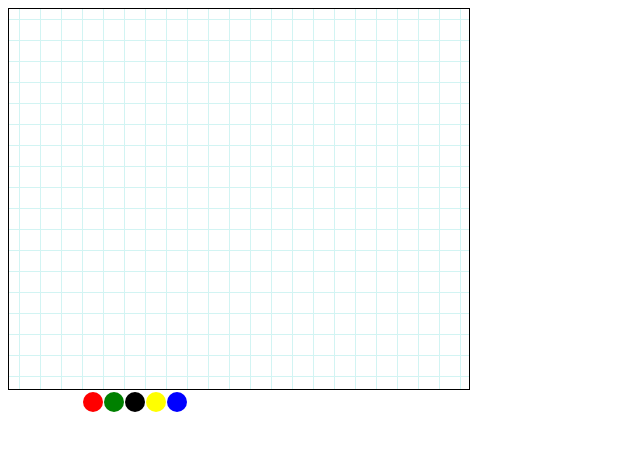
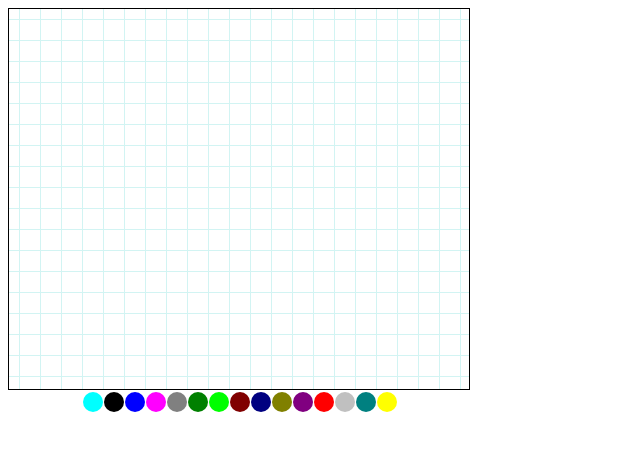
Before and after one commit to acmello/scribble, a plain HTML site: page index.html in a window 1280 px wide. Shown: the whole page, without its empty margins (0-640 px from the left). Drawn offline with Linux system fonts and the light colour scheme.

Commit message:
Update index.html

```diff
--- a/index.html
+++ b/index.html
@@ -11,11 +11,21 @@
 		</canvas>
 		<div class="color-picker">
 			<div class="inner-div">
+				<div class="color-element" id="aqua"></div>
+				<div class="color-element" id="black"></div>
+				<div class="color-element" id="blue"></div>
+				<div class="color-element" id="fuchsia"></div>
+				<div class="color-element" id="gray"></div>
+				<div class="color-element" id="green"></div>
+				<div class="color-element" id="lime"></div>
+				<div class="color-element" id="maroon"></div>
+				<div class="color-element" id="navy"></div>
+				<div class="color-element" id="olive"></div>
+				<div class="color-element" id="purple"></div>
 				<div class="color-element" id="red"></div>
-				<div class="color-element" id="green"></div>
-				<div class="color-element" id="black"></div>
+				<div class="color-element" id="silver"></div>
+				<div class="color-element" id="teal"></div>
 				<div class="color-element" id="yellow"></div>
-				<div class="color-element" id="blue"></div>
 			</div>
 		</div>
 	</body>
```
